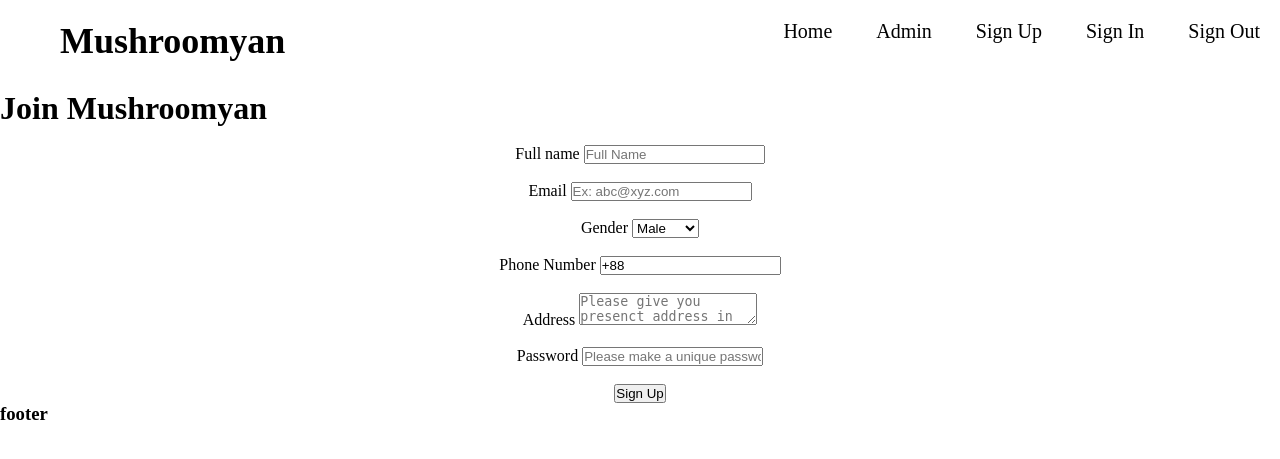
After one commit to zsaaupo/Musroomyan, a Django app: page /customer/sign_up/ in a window 1280 px wide. The commit adds this page. Shown: the top 459 px of the page. Run offline with Django 4.2, Linux system fonts and the light colour scheme.

Commit message:
Just commit

```diff
--- /dev/null
+++ b/Customer/templates/sign_up.html
@@ -0,0 +1,57 @@
+{% extends "layout/base.html" %}
+{% block title %} Join Mushroomyan {% endblock %}
+{% block body %}
+<br>
+<br>
+<h1>Join Mushroomyan</h1>
+<br>
+<div class="form_body" style="text-align: center;">
+	<form enctype="multipart/form-data" id="sign_up_form" method="POST">
+		{% csrf_token %}
+		<label for="full_name">Full name</label>
+		<input required type="text" name="full_name" placeholder="Full Name"><br><br>
+		<label for="email">Email</label>
+		<input required title="Please give a valide Email" type="text" name="email" placeholder="Ex: abc@xyz.com" pattern="[a-z0-9._%+-]+@[a-z0-9.-]+\.[a-z]{2,}$"><br><br>
+		<label for="gender">Gender</label>
+		<select>
+			<option value="Male">Male</option>
+			<option value="Female">Female</option>
+		</select><br><br>
+		<label for="phone_number">Phone Number</label>
+		<input required type="text" name="phone_number" placeholder="Ex: +8801577777777" value="+88"><br><br>
+		<label for="address">Address</label>
+		<textarea required name="address" placeholder="Please give you presenct address in details"></textarea><br><br>
+		<label for="password">Password</label>
+		<input required type="password" name="password" placeholder="Please make a unique password"><br><br>
+	</form>
+	<div>
+		<button type="submit">
+			Sign Up
+		</button>
+	</div>
+</div>
+{% endblock %}
+
+<script>
+	$('#sign_up_form').submit(function(event){
+		event.preventDefault()
+		var form_data = new FormData(document.getElementById('sign_up_form'));
+		$ajax({
+			type:"POST",
+			header: {"X-CSRFToken": '{{csrf_token}}'},
+			enctype: 'multipart/form-data',
+			processData: false,
+			async: false,
+			cache: false,
+			contentType: false,
+			url : "http://127.0.0.1:8000/customer/sign_up_API/",
+			data: form_data,
+			success: function(value){
+				$(.form_body).html(`success`)
+			},
+			error: function(error_massage){
+				console.log(error_massage)
+			}
+		});
+	})
+</script>
--- a/Customer/urls.py
+++ b/Customer/urls.py
@@ -1,6 +1,8 @@
 from django.urls import path
-from .views import SignUpAPI, OTPCheckingAPI, SignInAPI
+from .views import SignUpAPI, OTPCheckingAPI, SignInAPI, sing_up
 urlpatterns = [
+
+    path('sign_up/', sing_up),
 
     #API
     path('sign_up_API/', SignUpAPI.as_view()),
--- a/Customer/views.py
+++ b/Customer/views.py
@@ -20,6 +20,13 @@ from email.mime.text import MIMEText
 from threading import Thread
 
 from rest_framework_simplejwt.tokens import RefreshToken
+
+
+def sing_up(request):
+    return render(request, "sign_up.html")
+
+
+#rest APIs
 
 
 def OTP_sender(to, subject, body):
--- a/static/style.css
+++ b/static/style.css
@@ -17,7 +17,8 @@
 }
 
 .headline{
-	font-style: Curlz MT;
+	font-family: Curlz MT;
+	font-size: 18px;
 	float: left;
 	display: inline-block;
 	margin-left: 60px;
--- a/templates/layout/base.html
+++ b/templates/layout/base.html
@@ -3,8 +3,9 @@
 <html lang="en">
 <head>
     <meta charset="UTF-8">
-    <title>Title</title>
+    <title>{% block title %}Title{% endblock %}</title>
     <link rel="stylesheet" type="text/css" href="{% static 'style.css' %}">
+    <script src="https://ajax.googleapis.com/ajax/libs/jquery/3.6.0/jquery.min.js"></script>
 </head>
 <body>
 {% include 'layout/header.html' %}
--- a/templates/layout/header.html
+++ b/templates/layout/header.html
@@ -6,7 +6,7 @@
         <ul>
         <li><a href="http://127.0.0.1:8000">Home</a></li>
         <li><a href="http://127.0.0.1:8000/admin">Admin</a></li>
-        <li><a>Sign Up</a></li>
+        <li><a href="http://127.0.0.1:8000/customer/sign_up/">Sign Up</a></li>
         <li><a>Sign In</a></li>
         <li><a>Sign Out</a></li>
     </ul>
--- a/templates/main.html
+++ b/templates/main.html
@@ -1,5 +1,5 @@
 {% extends "layout/base.html" %}
-{% block title %} Home {% endblock %}
+{% block title %} Mushroomyan {% endblock %}
 {% block body %}
 <br>
 <br>
```
